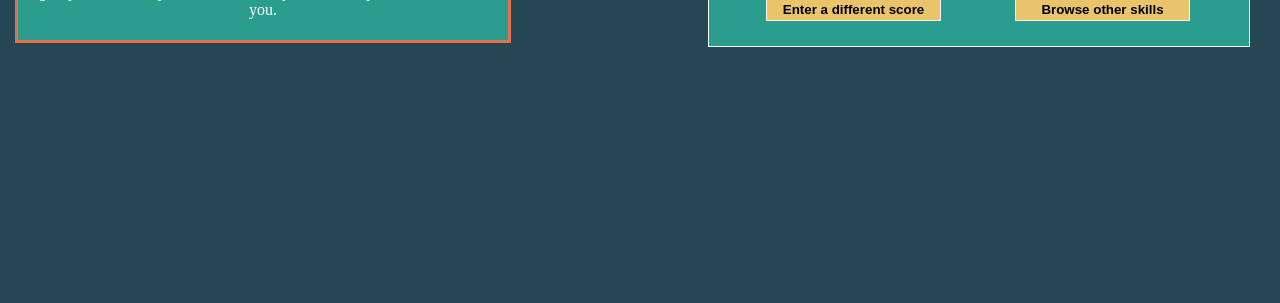
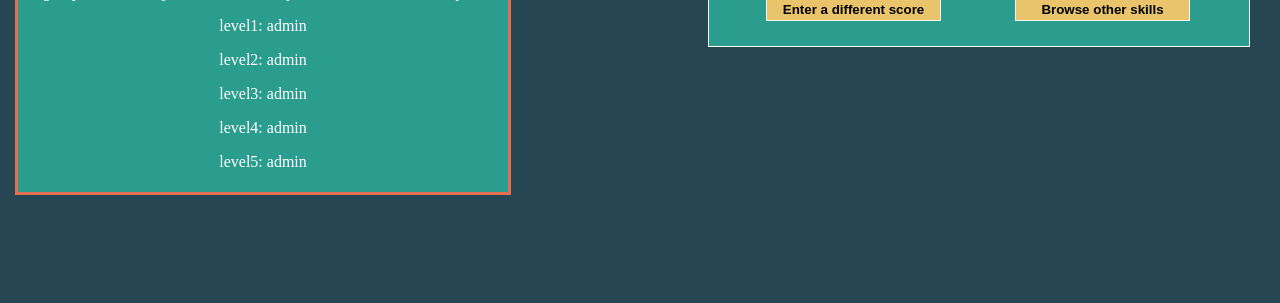
Before and after one commit to ecraw24/amiaverage, a Flask app: template app/templates/results.html in a window 1280 px wide. Shown: the part 497-800 px from the top of the page. Run offline with Flask 3, Linux system fonts and the light colour scheme; the template is opened without the code that fills it: most values are stand-ins (such as "Sample title", 1, 10 or a date in 2020); some libraries are stand-ins or nearby versions.

Commit message:
added querying btw enterinfo and results

```diff
--- a/app/main.py
+++ b/app/main.py
@@ -23,6 +23,10 @@ app.config['SQLALCHEMY_TRACK_MODIFICATIONS'] = False
 db = SQLAlchemy(app)
 
 #class for the 'skillsinfo' table
+    #In this way, the table is an object, and we can get the rows through queries
+        # row = killsinfo.query.filter_by(skill_name='SKILLNAME').first()
+            #returns the row where the column for skill_name = 'SKILLNAME'
+        # The values/attributes for each column can then be obtained via row.attribute
 class skillsinfo(db.Model):
     __tablename__  = 'skillsinfo'
     id = db.Column(db.Integer, primary_key=True)
@@ -87,14 +91,13 @@ def init_app():
     #this function queries the database
 def render_enter_info_page(html_page, action):
 
-#need to make sure action is in database (perhaps do try: ?)
-
     #this line retrieves the 'Bench Press' row from the skillsinfo table
     row = skillsinfo.query.filter_by(skill_name=action).first()
 
-    #if query failed:
+    #if query failed (i.e. if 'action' was not in the skillsinfo table):
     if (row == NONE):
         return render_template(html_page)
+    #if query was successful:
     else:
         #below, we set all the variables using the queries we obtained above
         skillname = row.skill_name #'the bench press'
@@ -160,6 +163,42 @@ def results_page():
 
     if request.method == 'POST':
         score = request.form['score']
+        skillname = request.form['skill_name']
         return render_template("results.html", score=score, skill_name=skill_name, count_responses=count_responses, calc_percentile = calc_percentile, top_perc=top_perc, bottom_perc = bottom_perc)
     else:
         return render_template("results.html", score='No info entered', skill_name=skill_name, count_responses=count_responses, calc_percentile = calc_percentile, top_perc=top_perc, bottom_perc = bottom_perc)
+
+#function for rendering the results page
+def render_results_page(html_page, score, action):
+    #query the skillsinfo table for the row with skill_name = action
+    row = skillsinfo.query.filter_by(skill_name=action).first()
+    if row == NONE:
+        return render_template("results.html", score='No info entered')
+    else:
+        level1 = row.level1
+        level2 = row.level2
+        level3 = row.level3
+        level4 = row.level4
+        level5 = row.level5
+        skillname = row.skill_name
+        percentile = get_percentile(score, [level1, level2, level3, level4, level5])
+        return render_template(html_page, score=score, top_perc=100-percentile, skill_name=skillname, calc_percentile=percentile, level1=level1, level2=level2, level3=level3, level4=level4, level5=level5)
+
+#returns the percentile that the score achieved for a skill
+def get_percentile(score, list):
+    place = 0
+    #loop sets 'place' to 0 if below level1, 1 if between 1 and 2, ..., 5 if greater than level5
+    for i, elt in enumerate(list):
+        if score > elt:
+            place = i + 1
+        else:
+            break
+    #now, we calculate a rough percentage
+        #this is very poor, just serving as a temporary placeholder
+    if place == 5:
+        return 100
+    if place == 0:
+        return 0
+    prev_lvl = list[place-1]
+    next_lvl = list[place]
+    return (place * 20) + (score // (next_lvl - prev_lvl))
--- a/app/templates/results.html
+++ b/app/templates/results.html
@@ -26,9 +26,14 @@
             <br>
             <div id="interpretation" class="orangeOutline" style="width:480px;">
                 <h2> What does this mean? </h2>
-                    <p> Compared to {{count_responses}} respondents, you are in the {{calc_percentile}}.
-                        This means that out of a group of 100, {{top_perc}}% scored above you and {{bottom_perc}}% scored below you.
+                    <p> Compared to other<!--{{count_responses}}--> respondents, you are in the {{calc_percentile}}.
+                        This means that out of a group of 100, {{top_perc}}% scored above you and {{calc_percentile}}% scored below you.
                     </p>
+                    <p>level1: {{ level1 }}</p>
+                    <p>level2: {{ level2 }}</p>
+                    <p>level3: {{ level3 }}</p>
+                    <p>level4: {{ level4 }}</p>
+                    <p>level5: {{ level5 }}</p>
             </div>
         </div>
 
```
Also changed, not shown: app/templates/enterInfo.html (+6 -4 lines).
